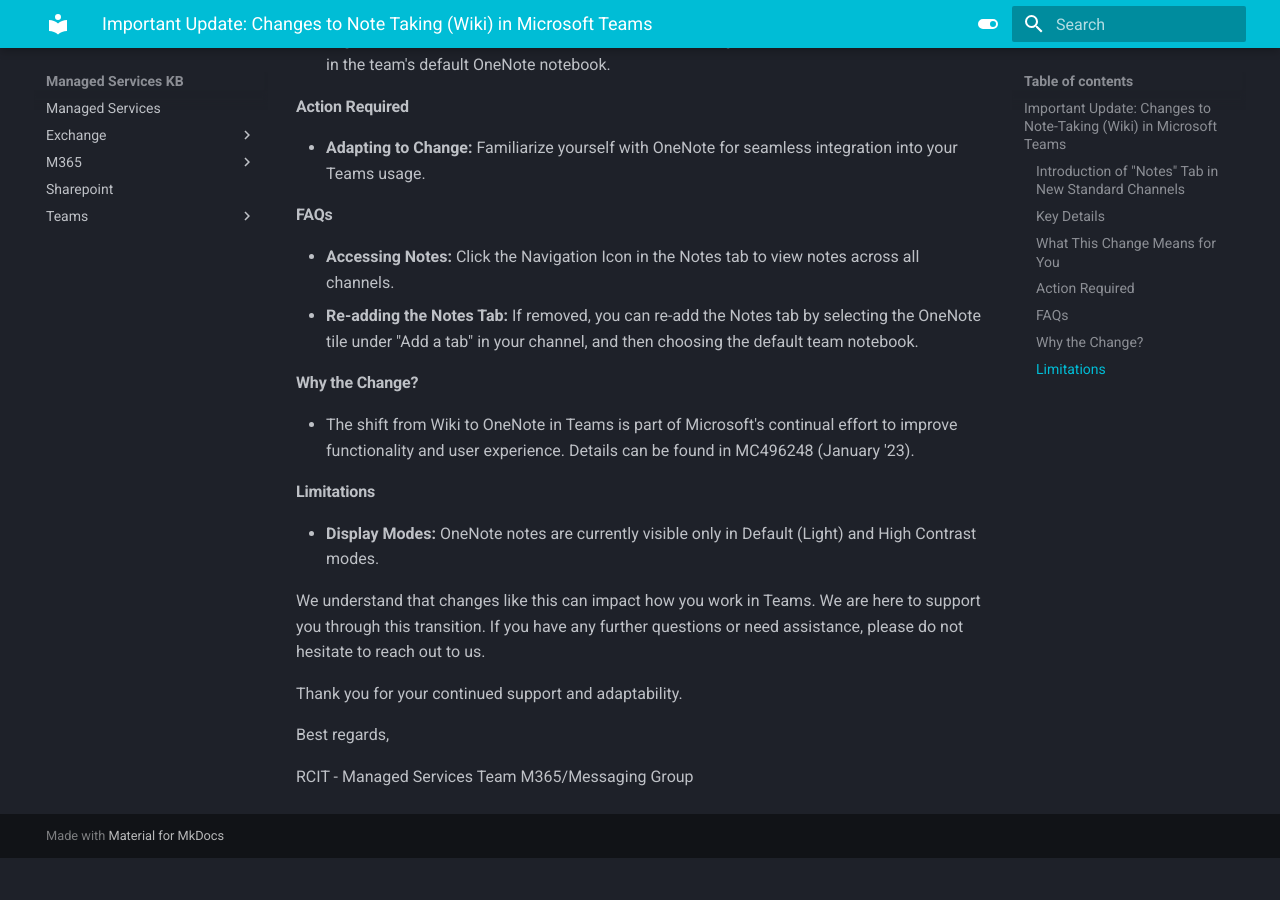
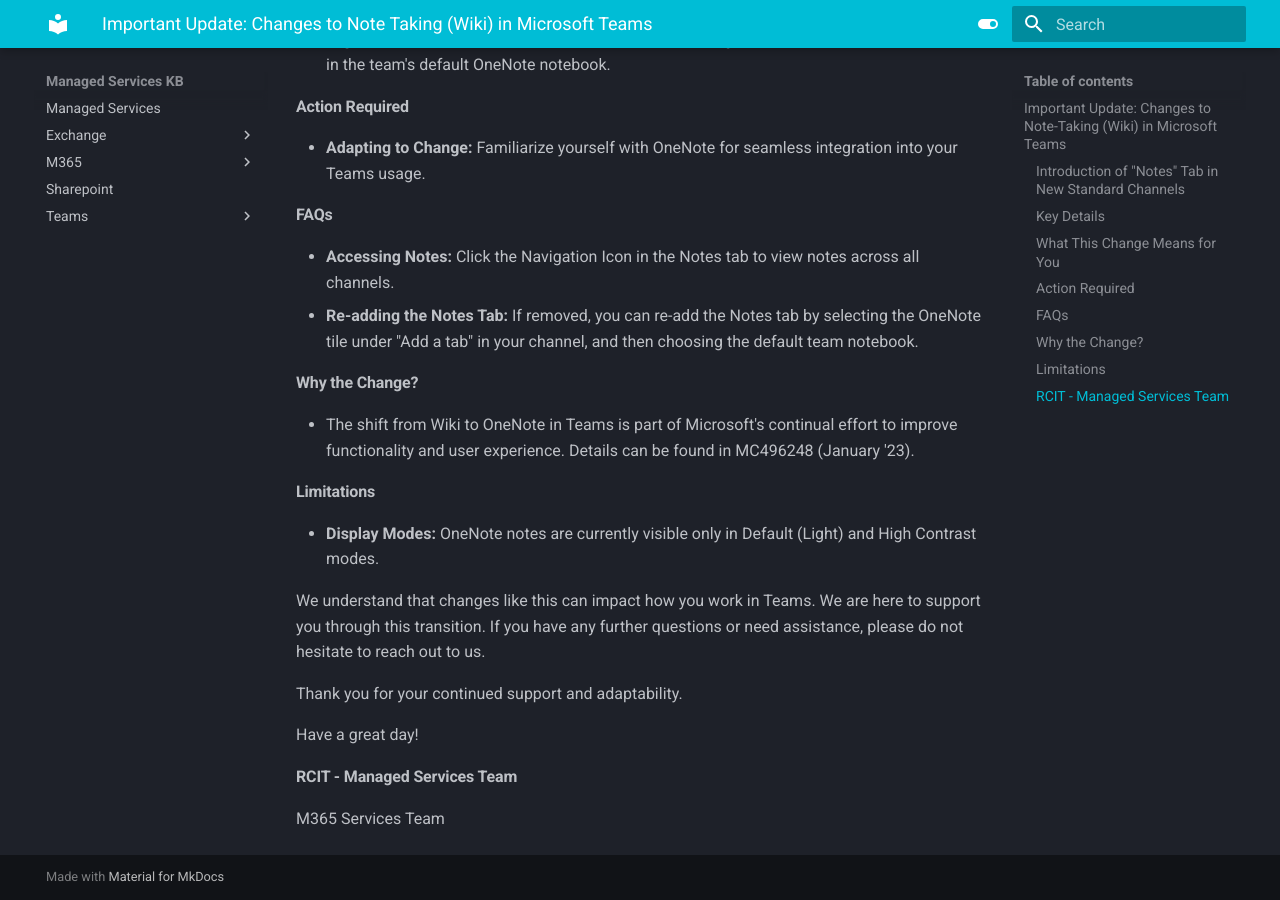
Before and after one commit to gpegues/MKDocs_Dev, an MkDocs documentation site: the page built from docs/EnterpriseNotifications/Important Update: Changes to Note-Taking (Wiki) in Microsoft Teams.md, in a window 1280 px wide and 900 px high, scrolled down 727 px. Built offline with MkDocs 1.6.1 and Material for MkDocs 9.7.7, drawn with Linux system fonts in a browser that asks for light colours; before the commit the page ends 1585 px from its top, so only the background shows below that.

Commit message:
Update Important Update: Changes to Note-Taking (Wiki) in Microsoft Teams.md

```diff
--- a/docs/EnterpriseNotifications/Important Update: Changes to Note-Taking (Wiki) in Microsoft Teams.md
+++ b/docs/EnterpriseNotifications/Important Update: Changes to Note-Taking (Wiki) in Microsoft Teams.md
@@ -39,7 +39,7 @@
 
 Thank you for your continued support and adaptability.
 
-Best regards,
+Have a great day!
 
-RCIT - Managed Services Team
-M365/Messaging Group
+#### RCIT - Managed Services Team
+M365 Services Team
```
